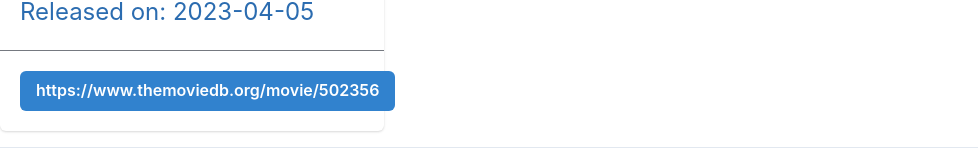
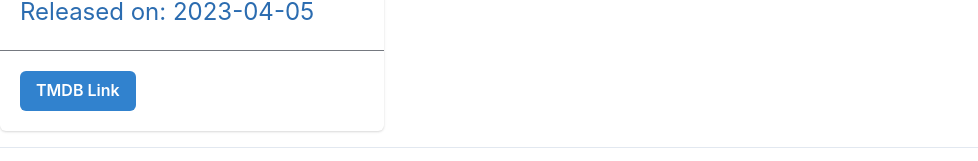
Before and after one commit to RdotSilva/TypeScript-React-Media-Release-Notifier-UI, a React (Create React App) app: page /newreleases in a window 1280 px wide. Shown: the part 790-951 px from the top of the page, without its empty margins (0-978 px from the left). Built offline with nearby package versions, Linux system fonts and the light colour scheme.

Commit message:
Update TMDB link for movie card

```diff
--- a/src/components/MovieCard/MovieCard.tsx
+++ b/src/components/MovieCard/MovieCard.tsx
@@ -12,6 +12,7 @@
   Image,
   CardFooter,
 } from "@chakra-ui/react";
+import { Link } from "react-router-dom";
 
 interface MovieCardProps {
   image: string;
@@ -44,7 +45,7 @@
       <CardFooter>
         <ButtonGroup spacing="2">
           <Button variant="solid" colorScheme="blue">
-            {movieUrl}
+            <Link to={movieUrl}>TMDB Link</Link>
           </Button>
         </ButtonGroup>
       </CardFooter>
```
